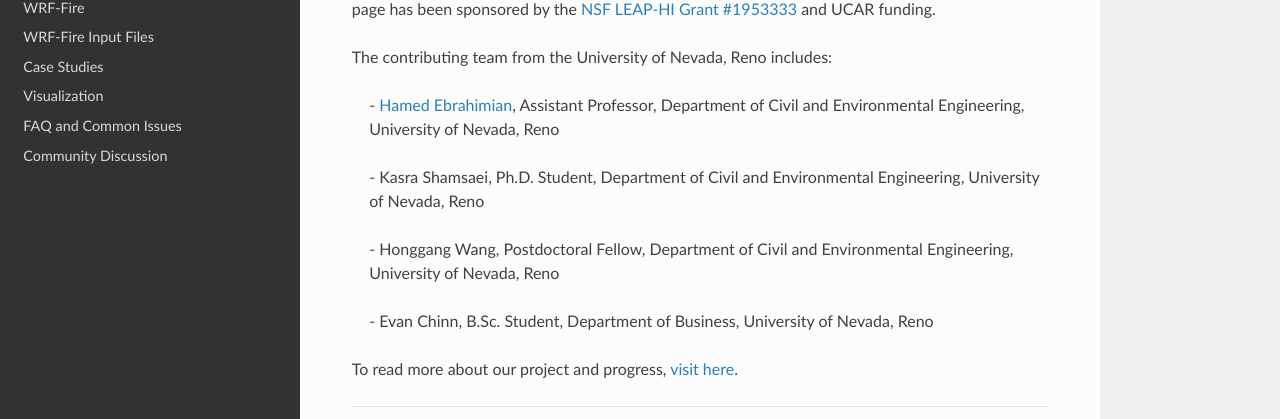
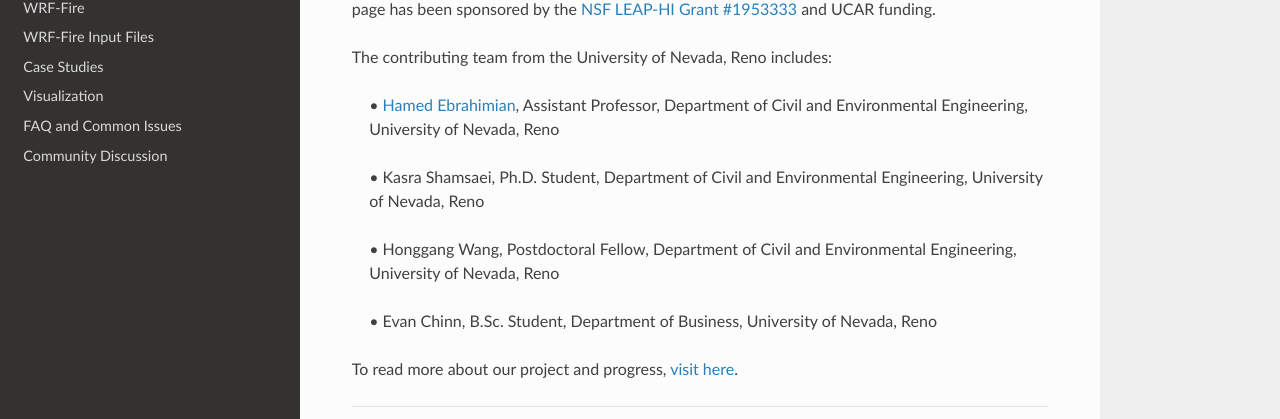
Before and after one commit to WRF-Fire-UNR/UNR-WRF-FIRE, a Sphinx documentation site: the page built from docs/source/index.rst, in a window 1280 px wide and 900 px high, scrolled down 749 px. Shown: the part 162-581 px from the top of the window. Built offline with Sphinx 7.4.7 and the Read the Docs theme 2.0.0, drawn with Linux system fonts in a browser that asks for light colours.

Commit message:
Update index.rst

```diff
--- a/docs/source/index.rst
+++ b/docs/source/index.rst
@@ -32,19 +32,19 @@ The contributing team from the University of Nevada, Reno includes:
 
 .. raw:: html
 
-   <p style="margin-left:2.5%;">- <a href="https://www.unr.edu/cee/people/hamed-ebrahimian" target="_blank">Hamed Ebrahimian</a>, Assistant Professor, Department of Civil and Environmental Engineering, University of Nevada, Reno <br>
+   <p style="margin-left:2.5%;">• <a href="https://www.unr.edu/cee/people/hamed-ebrahimian" target="_blank">Hamed Ebrahimian</a>, Assistant Professor, Department of Civil and Environmental Engineering, University of Nevada, Reno <br>
 
 .. raw:: html
 
-   <p style="margin-left:2.5%;">- Kasra Shamsaei, Ph.D. Student, Department of Civil and Environmental Engineering, University of Nevada, Reno <br>
+   <p style="margin-left:2.5%;">• Kasra Shamsaei, Ph.D. Student, Department of Civil and Environmental Engineering, University of Nevada, Reno <br>
 
 .. raw:: html
 
-   <p style="margin-left:2.5%;">- Honggang Wang, Postdoctoral Fellow, Department of Civil and Environmental Engineering, University of Nevada, Reno <br>
+   <p style="margin-left:2.5%;">• Honggang Wang, Postdoctoral Fellow, Department of Civil and Environmental Engineering, University of Nevada, Reno <br>
 
 .. raw:: html
 
-   <p style="margin-left:2.5%;">- Evan Chinn, B.Sc. Student, Department of Business, University of Nevada, Reno <br>
+   <p style="margin-left:2.5%;">• Evan Chinn, B.Sc. Student, Department of Business, University of Nevada, Reno <br>
 
 .. raw:: html
 
```
